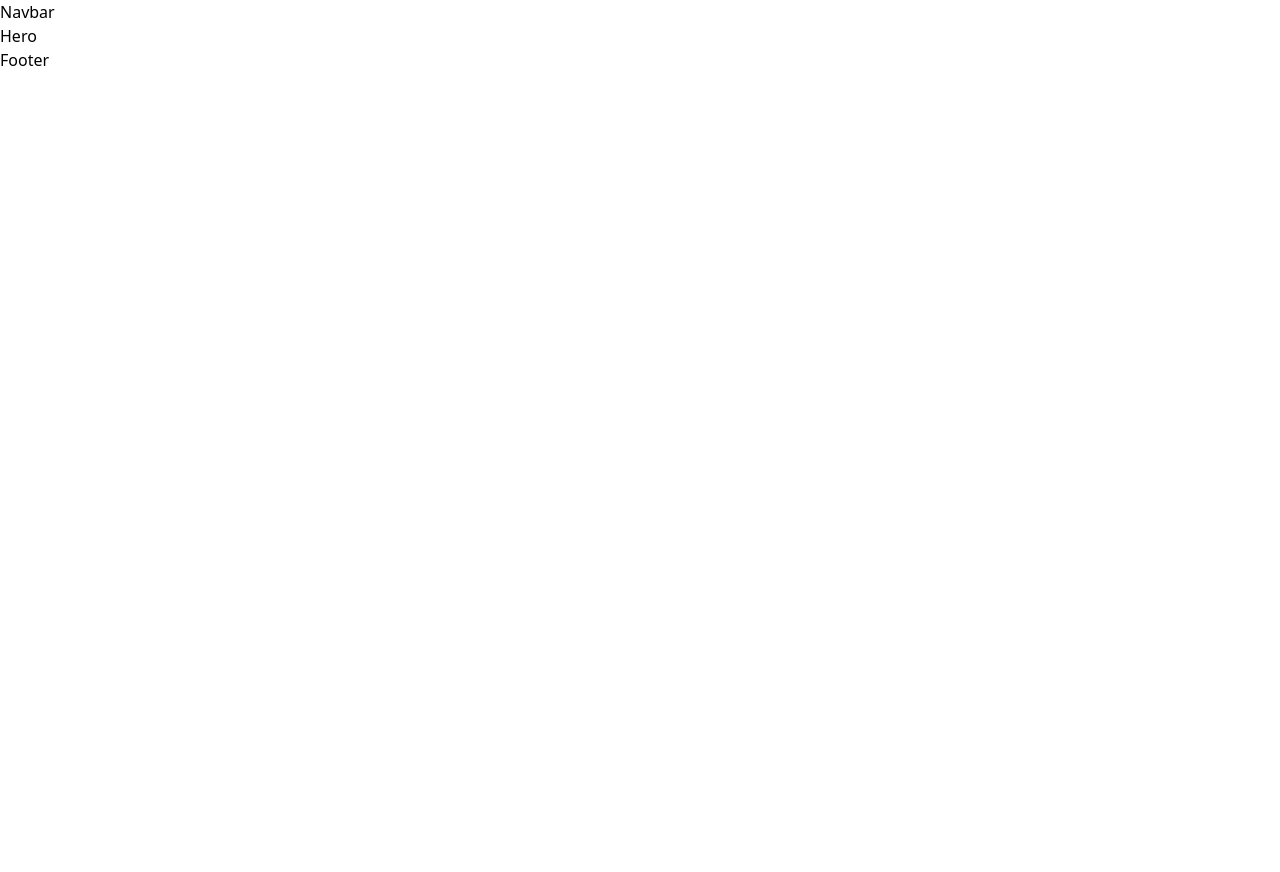
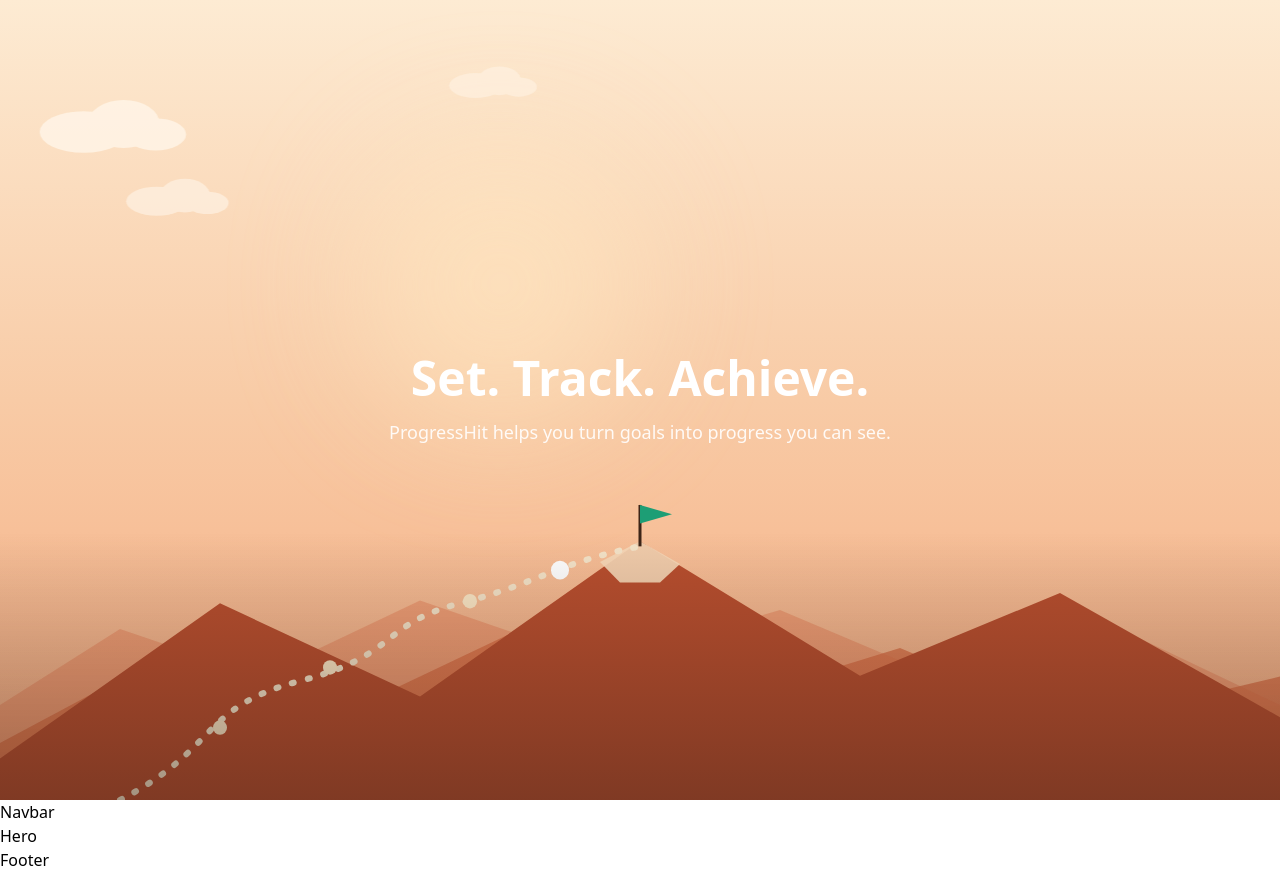
Before and after one commit to OmitHasanAdor/ProgressHit, a Next.js app: page / in a window 1280 px wide. Before the commit the page ends 800 px from the top, so only its background shows below. Built offline with nearby package versions, Linux system fonts and the light colour scheme.

Commit message:
create HeroCTAButtons

```diff
--- a/src/app/page.tsx
+++ b/src/app/page.tsx
@@ -1,14 +1,26 @@
 import Footer from "@/components/Footer";
 import Hero from "@/components/Hero";
 import Navbar from "@/components/Navbar";
+import ProgressHeroBackground from "@/components/ProgressHeroBackground";
 
 export default function Home() {
   return (
-    <div className="">
-
+    <main className="">
+      <section className="relative isolate overflow-hidden min-h-screen flex items-center">
+        <ProgressHeroBackground />
+        <div className="relative z-10 mx-auto max-w-3xl px-6 text-center">
+          <h1 className="text-5xl font-bold text-white">
+            Set. Track. Achieve.
+          </h1>
+          <p className="mt-4 text-lg text-white/90">
+            ProgressHit helps you turn goals into progress you can see.
+          </p>
+          {/* your CTA buttons */}
+        </div>
+      </section>
 <Navbar></Navbar>
 <Hero></Hero>
 <Footer></Footer>
-    </div>
+    </main>
   );
 }
--- /dev/null
+++ b/src/components/HeroCTAButtons.tsx
@@ -0,0 +1,45 @@
+export function HeroCTAButtons() {
+  return (
+    <div className="mt-8 flex flex-col items-center justify-center gap-4 sm:flex-row">
+      {/* Primary: Start quest */}
+      <a
+        href="/signup"
+        className="group relative inline-flex items-center gap-2 rounded-full bg-[#1D9E75] px-7 py-3 text-sm font-semibold text-white shadow-[0_0_0_0_rgba(29,158,117,0.6)] transition-all duration-300 hover:shadow-[0_0_24px_4px_rgba(29,158,117,0.55)] hover:-translate-y-0.5 active:translate-y-0"
+      >
+        <FlagIcon className="h-4 w-4 transition-transform duration-300 group-hover:-translate-y-0.5" />
+        Start your quest
+        <span className="absolute -right-1 -top-1 flex h-4 w-4">
+          <span className="absolute inline-flex h-full w-full animate-ping rounded-full bg-[#FFE8C2] opacity-75" />
+          <span className="relative inline-flex h-4 w-4 rounded-full bg-[#FBC85A]" />
+        </span>
+      </a>
+
+      {/* Secondary: See how it works */}
+      <a
+        href="#how-it-works"
+        className="inline-flex items-center gap-2 rounded-full border border-white/40 bg-white/10 px-7 py-3 text-sm font-semibold text-white backdrop-blur-sm transition-colors duration-300 hover:bg-white/20"
+      >
+        <BadgeIcon className="h-4 w-4" />
+        See how it works
+      </a>
+    </div>
+  );
+}
+
+function FlagIcon({ className }: { className?: string }) {
+  return (
+    <svg viewBox="0 0 24 24" fill="none" className={className} aria-hidden="true">
+      <path d="M5 3v18" stroke="currentColor" strokeWidth="2" strokeLinecap="round" />
+      <path d="M5 4l14 4-14 4" fill="currentColor" />
+    </svg>
+  );
+}
+
+function BadgeIcon({ className }: { className?: string }) {
+  return (
+    <svg viewBox="0 0 24 24" fill="none" className={className} aria-hidden="true">
+      <circle cx="12" cy="9" r="6" stroke="currentColor" strokeWidth="2" />
+      <path d="M9 14l-2 7 5-3 5 3-2-7" stroke="currentColor" strokeWidth="2" strokeLinecap="round" strokeLinejoin="round" />
+    </svg>
+  );
+}
```
